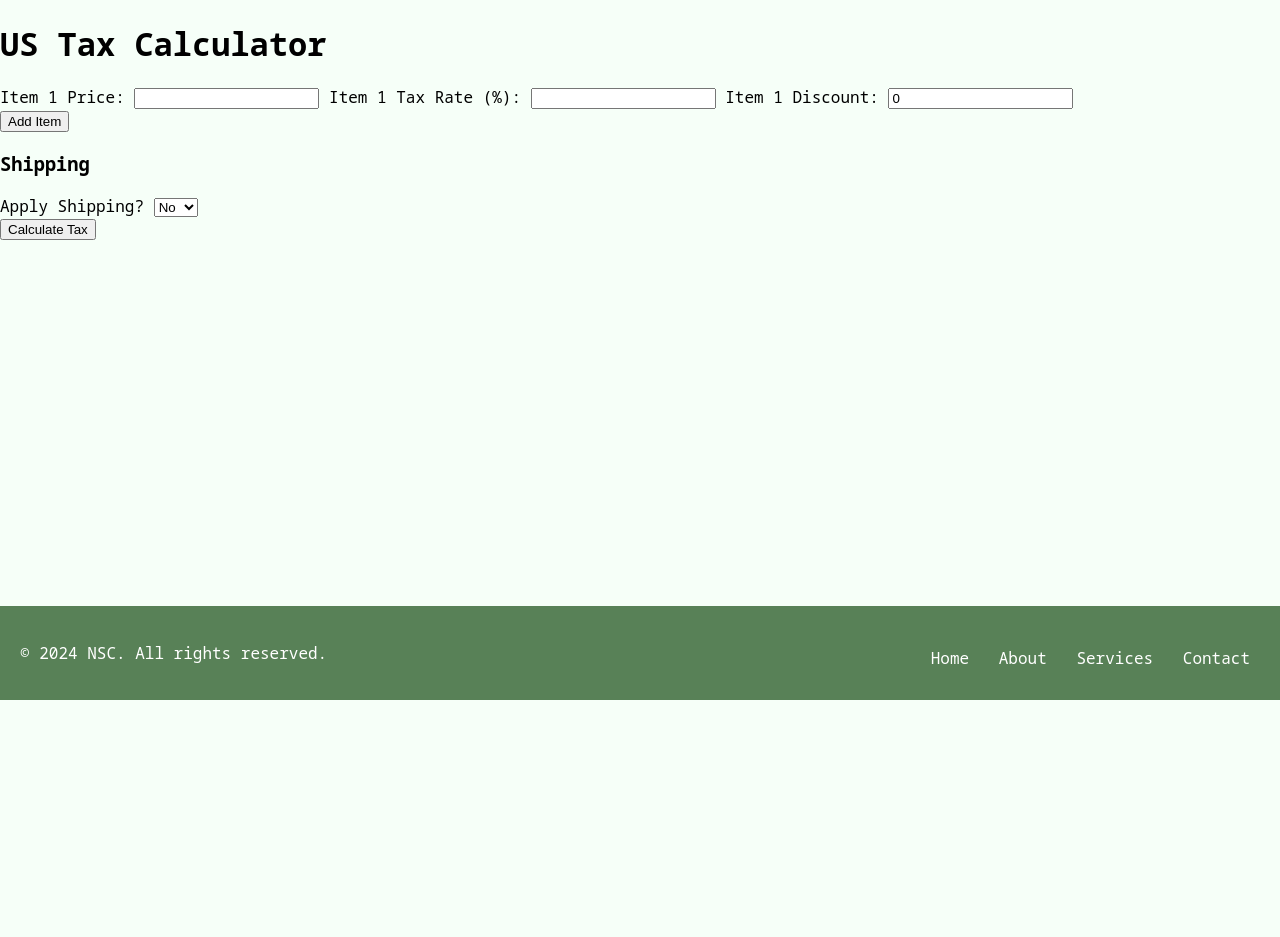
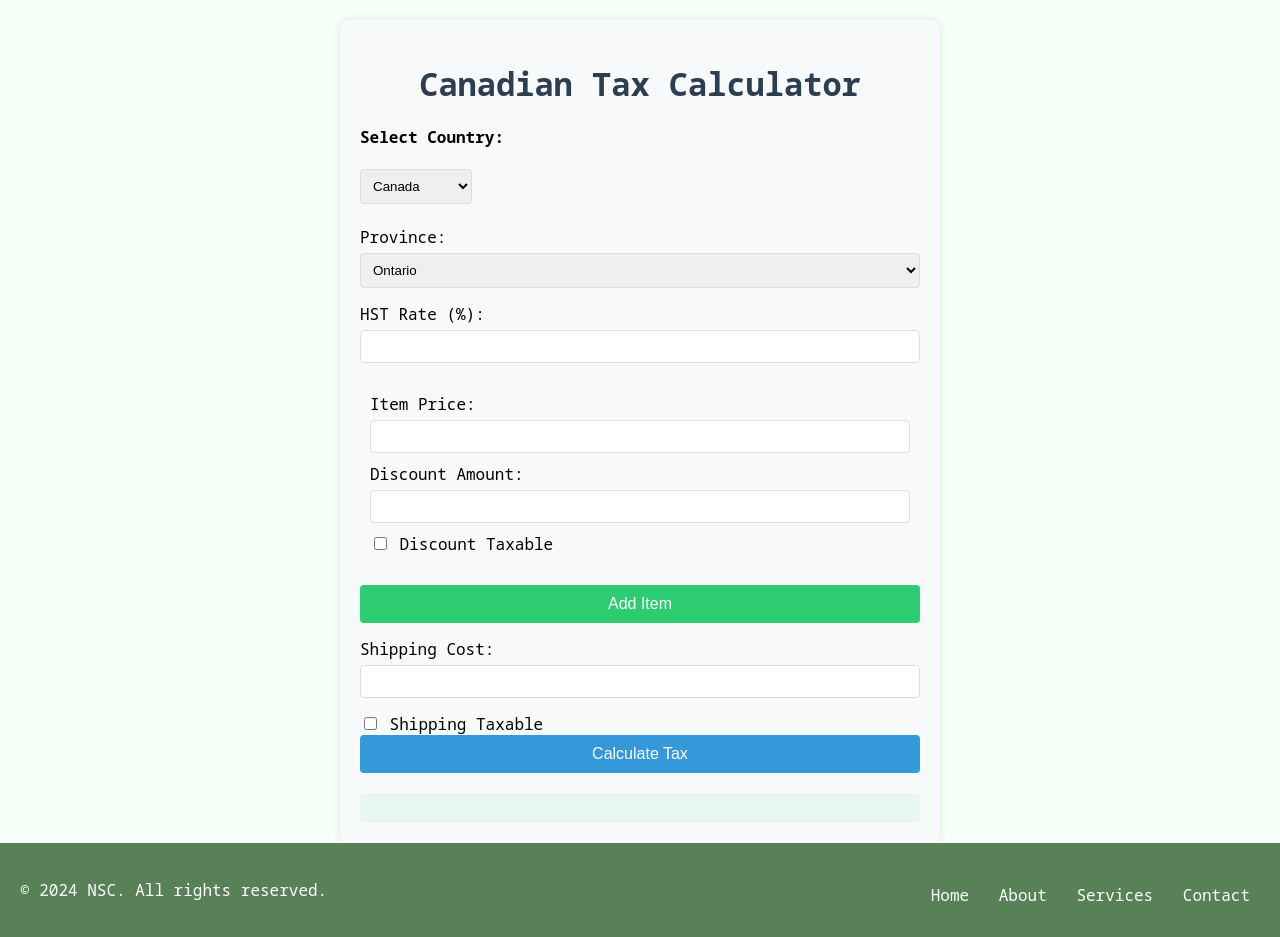
Before and after one commit to iamxdv30/TheOmnitool, a Flask app: page /canada_tax_calculator in a window 1280 px wide. Shown: the part 100-1037 px from the top of the page. Before the commit the page ends 800 px from the top, so only its background shows below. Run offline with Flask 3, Linux system fonts and the light colour scheme; a user stored in the database is signed in.

Commit message:
Added route when user try to use ca-calculator and UI refinement for the calculators

```diff
--- a/Tools/templates/canada_tax_calculator.html
+++ b/Tools/templates/canada_tax_calculator.html
@@ -1,116 +1,285 @@
-{% extends "base.html" %}
-{% block title %}US Tax Calculator{% endblock %}
-{% block styles %}{% endblock %}
-{% block content %}
+{% extends 'base.html' %} {% block title %}Canadian Tax Calculator{% endblock %}
+{% block styles %}
+<link
+  rel="stylesheet"
+  href="{{ url_for('static', filename='css/canada_tax_calculator.css') }}"
+/>
+{% endblock %} {% block content %}
+<div class="ca-container">
+  <h1 class="ca-heading">Canadian Tax Calculator</h1>
+  <h4>Select Country:</h4>
+  <select id="country" onchange="selectTaxCalculator()">
+    <option value="CA">Canada</option>
+    <option value="US">United States</option>
+  </select>
+  <br /><br />
+  <div class="ca-province-form-group">
+    <label for="province">Province:</label>
+    <select id="province">
+      <option value="ON">Ontario</option>
+      <option value="BC">British Columbia</option>
+      <option value="AB">Alberta</option>
+      <option value="MB">Manitoba</option>
+      <option value="NB">New Brunswick</option>
+      <option value="NL">Newfoundland and Labrador</option>
+      <option value="NS">Nova Scotia</option>
+      <option value="NT">Northwest Territories</option>
+      <option value="NU">Nunavut</option>
+      <option value="PE">Prince Edward Island</option>
+      <option value="QC">Quebec</option>
+      <option value="SK">Saskatchewan</option>
+      <option value="YT">Yukon</option>
+    </select>
+  </div>
 
-<div class="tax-calculator">
-    <h1>US Tax Calculator</h1>
+  <div id="taxRates"></div>
+  <div id="itemsContainer"></div>
+  <button class="ca-add-item" onclick="addItem()">Add Item</button>
 
-    <form method="POST" action="{{ url_for('tax_calculator_route') }}">
-        <div id="itemsContainer">
-            {% for i in range(1, (data['item_count']|default(1))|int + 1) %}
-            <div class="item-row">
-                <label for="item_price_{{ i }}">Item {{ i }} Price:</label>
-                <input type="number" step="0.01" name="item_price_{{ i }}" id="item_price_{{ i }}" value="{{ data['item_price_' ~ i]|default('') }}" required>
-
-                <label for="item_tax_rate_{{ i }}">Item {{ i }} Tax Rate (%):</label>
-                <input type="number" step="0.01" name="item_tax_rate_{{ i }}" id="item_tax_rate_{{ i }}" value="{{ data['item_tax_rate_' ~ i]|default('') }}" required>
-
-                <label for="item_discount_{{ i }}">Item {{ i }} Discount:</label>
-                <input type="number" step="0.01" name="item_discount_{{ i }}" id="item_discount_{{ i }}" value="{{ data['item_discount_' ~ i]|default('0') }}">
-            </div>
-            {% endfor %}
-        </div>
-
-        <button type="button" id="addItem">Add Item</button>
-
-        <div class="shipping-section">
-            <h3>Shipping</h3>
-            <label for="has_shipping">Apply Shipping?</label>
-            <select name="has_shipping" id="has_shipping">
-                <option value="N" {% if data.has_shipping != 'Y' %}selected{% endif %}>No</option>
-                <option value="Y" {% if data.has_shipping == 'Y' %}selected{% endif %}>Yes</option>
-            </select>
-
-            <div id="shipping_section" {% if data.has_shipping != 'Y' %}style="display: none;"{% endif %}>
-                <label for="shipping_cost">Shipping Cost:</label>
-                <input type="number" step="0.01" name="shipping_cost" id="shipping_cost" value="{{ data.shipping_cost|default('') }}">
-
-                <label for="shipping_taxable">Is Shipping Taxable?</label>
-                <select name="shipping_taxable" id="shipping_taxable">
-                    <option value="N" {% if data.shipping_taxable != 'Y' %}selected{% endif %}>No</option>
-                    <option value="Y" {% if data.shipping_taxable == 'Y' %}selected{% endif %}>Yes</option>
-                </select>
-
-                <div id="shipping_tax_rate_section" {% if data.shipping_taxable != 'Y' %}style="display: none;"{% endif %}>
-                    <label for="shipping_tax_rate">Shipping Tax Rate (%):</label>
-                    <input type="number" step="0.01" name="shipping_tax_rate" id="shipping_tax_rate" value="{{ data.shipping_tax_rate|default('') }}">
-                </div>
-            </div>
-        </div>
-
-        <input type="submit" value="Calculate Tax">
-    </form>
-
-    {% if result %}
-    <div class="result-container">
-        <h2>Results</h2>
-        <p><strong>Item Total:</strong> {{ result.item_total }}</p>
-        <p><strong>Discount Total:</strong> {{ result.discount_total }}</p>
-        <p><strong>Total Tax:</strong> {{ result.total_tax }}</p>
-        <p><strong>Total Amount:</strong> {{ result.total_amount }}</p>
-
-        <div class="tax-breakdown">
-            <h3>Tax Breakdown:</h3>
-            <ul>
-            {% for tax in result.tax_breakdown %}
-                <li>Tax for Item {{ tax.item }}: {{ tax.tax }}</li>
-            {% endfor %}
-            {% if result.shipping_tax %}
-                <li>Shipping Tax: {{ result.shipping_tax }}</li>
-            {% endif %}
-            </ul>
-        </div>
-    </div>
-    {% endif %}
+  <div class="ca-shipping-form-group">
+    <label for="shippingCost">Shipping Cost:</label>
+    <input type="number" id="shippingCost" step="0.01" min="0" />
+  </div>
+  <div class="ca-shipping-checkbox">
+    <label>
+      <input type="checkbox" id="shippingTaxable" /> Shipping Taxable
+    </label>
+  </div>
+  <button class="ca-calculate-tax" onclick="calculateTax()">
+    Calculate Tax
+  </button>
+  <div id="results"></div>
 </div>
 
 <script>
-document.addEventListener('DOMContentLoaded', function() {
+  const taxStructure = {
+    ON: { type: 'HST', rates: ['HST'] },
+    BC: { type: 'GST_PST', rates: ['GST', 'PST'] },
+    AB: { type: 'GST', rates: ['GST'] },
+    MB: { type: 'GST_PST', rates: ['GST', 'PST'] },
+    NB: { type: 'HST', rates: ['HST'] },
+    NL: { type: 'HST', rates: ['HST'] },
+    NS: { type: 'HST', rates: ['HST'] },
+    NT: { type: 'GST', rates: ['GST'] },
+    NU: { type: 'GST', rates: ['GST'] },
+    PE: { type: 'HST', rates: ['HST'] },
+    QC: { type: 'GST_QST', rates: ['GST', 'QST'] },
+    SK: { type: 'GST_PST', rates: ['GST', 'PST'] },
+    YT: { type: 'GST', rates: ['GST'] },
+  };
+
+  function updateTaxRates() {
+    const province = document.getElementById('province').value;
+    const taxRatesDiv = document.getElementById('taxRates');
+    taxRatesDiv.innerHTML = '';
+
+    if (province) {
+      const rates = taxStructure[province].rates;
+      const fragment = document.createDocumentFragment();
+      rates.forEach((rate) => {
+        const div = document.createElement('div');
+        div.className = 'form-group';
+        div.innerHTML = `
+              <label for="${rate.toLowerCase()}Rate">${rate} Rate (%):</label>
+              <input type="number" id="${rate.toLowerCase()}Rate" step="0.01" min="0" max="100" required>
+            `;
+        fragment.appendChild(div);
+      });
+      taxRatesDiv.appendChild(fragment);
+    }
+  }
+
+  function addItem() {
     const itemsContainer = document.getElementById('itemsContainer');
-    const addItemButton = document.getElementById('addItem');
-    let itemCount = {{ (data['item_count']|default(1))|int }};
+    const itemDiv = document.createElement('div');
+    itemDiv.className = 'item';
+    itemDiv.innerHTML = `
+          <div class="form-group">
+            <label>Item Price:</label>
+            <input type="number" class="itemPrice" step="0.01" min="0" required>
+          </div>
+          <div class="form-group">
+            <label>Discount Amount:</label>
+            <input type="number" class="discountAmount" step="0.01" min="0" required>
+          </div>
+          <div class="discount-checkbox">
+            <label>
+              <input type="checkbox" class="discountTaxable"> Discount Taxable
+            </label>
+          </div>
+        `;
+    itemsContainer.appendChild(itemDiv);
+  }
 
-    addItemButton.addEventListener('click', function() {
-        itemCount++;
-        const newItem = document.createElement('div');
-        newItem.className = 'item-row';
-        newItem.innerHTML = `
-            <label for="item_price_${itemCount}">Item ${itemCount} Price:</label>
-            <input type="number" step="0.01" name="item_price_${itemCount}" id="item_price_${itemCount}" required>
-
-            <label for="item_tax_rate_${itemCount}">Item ${itemCount} Tax Rate (%):</label>
-            <input type="number" step="0.01" name="item_tax_rate_${itemCount}" id="item_tax_rate_${itemCount}" required>
-
-            <label for="item_discount_${itemCount}">Item ${itemCount} Discount:</label>
-            <input type="number" step="0.01" name="item_discount_${itemCount}" id="item_discount_${itemCount}" value="0">
-        `;
-        itemsContainer.appendChild(newItem);
+  function calculateTax() {
+    const province = document.getElementById('province').value;
+    const taxRates = {};
+    taxStructure[province].rates.forEach((rate) => {
+      const rateValue = parseFloat(
+        document.getElementById(rate.toLowerCase() + 'Rate').value
+      );
+      taxRates[rate] = rateValue;
     });
 
-    const hasShippingSelect = document.getElementById('has_shipping');
-    const shippingSection = document.getElementById('shipping_section');
-    const shippingTaxableSelect = document.getElementById('shipping_taxable');
-    const shippingTaxRateSection = document.getElementById('shipping_tax_rate_section');
+    const items = Array.from(document.querySelectorAll('.item')).map(
+      (itemDiv) => ({
+        price: parseFloat(itemDiv.querySelector('.itemPrice').value) || 0,
+        discount:
+          parseFloat(itemDiv.querySelector('.discountAmount').value) || 0,
+        discount_taxable: itemDiv.querySelector('.discountTaxable').checked,
+      })
+    );
 
-    hasShippingSelect.addEventListener('change', function() {
-        shippingSection.style.display = this.value === 'Y' ? 'block' : 'none';
+    const shippingCost =
+      parseFloat(document.getElementById('shippingCost').value) || 0;
+    const shippingTaxable = document.getElementById('shippingTaxable').checked;
+
+    const result = calculateTaxResult(
+      items,
+      taxRates,
+      shippingCost,
+      shippingTaxable
+    );
+    displayResults(result);
+  }
+
+  function calculateTaxResult(items, taxRates, shippingCost, shippingTaxable) {
+    let orderTotal = 0;
+    let itemTotal = 0;
+    let taxTotal = 0;
+    let discountTotal = 0;
+    let taxBreakdown = {};
+
+    items.forEach((item, index) => {
+      itemTotal += item.price;
+      let taxableAmount = item.price;
+      if (item.discount > 0) {
+        discountTotal += item.discount;
+        taxableAmount = item.discount_taxable
+          ? item.price - item.discount
+          : item.price;
+      }
+
+      let itemTax = 0;
+      taxBreakdown[`item${index + 1}`] = {};
+      for (const [taxType, rate] of Object.entries(taxRates)) {
+        const taxAmount = (taxableAmount * rate) / 100;
+        itemTax += taxAmount;
+        taxBreakdown[`item${index + 1}`][`${taxType}_amount`] =
+          Math.round(taxAmount * 10000) / 10000;
+      }
+      taxTotal += itemTax;
     });
 
-    shippingTaxableSelect.addEventListener('change', function() {
-        shippingTaxRateSection.style.display = this.value === 'Y' ? 'block' : 'none';
+    let shippingTax = 0;
+    if (shippingTaxable) {
+      taxBreakdown['shipping'] = {};
+      for (const [taxType, rate] of Object.entries(taxRates)) {
+        const taxAmount = (shippingCost * rate) / 100;
+        shippingTax += taxAmount;
+        taxBreakdown['shipping'][`${taxType}_amount`] =
+          Math.round(taxAmount * 10000) / 10000;
+      }
+      taxTotal += shippingTax;
+    }
+
+    orderTotal = itemTotal + taxTotal + shippingCost - discountTotal;
+
+    return {
+      orderTotal: Math.round(orderTotal * 100) / 100,
+      itemTotal: Math.round(itemTotal * 100) / 100,
+      taxTotal: Math.round(taxTotal * 100) / 100,
+      shippingCost: Math.round(shippingCost * 100) / 100,
+      shippingTax: Math.round(shippingTax * 100) / 100,
+      discountTotal: Math.round(discountTotal * 100) / 100,
+      taxBreakdown: taxBreakdown,
+    };
+  }
+
+  function displayResults(result) {
+    const resultsDiv = document.getElementById('results');
+    resultsDiv.innerHTML = `
+          <h2>Calculation Results:</h2>
+          <p>Order Total: $${result.orderTotal.toFixed(2)}</p>
+          <p>Item Total: $${result.itemTotal.toFixed(2)}</p>
+          <p>Tax Total: $${result.taxTotal.toFixed(2)}</p>
+          <p>Shipping Cost: $${result.shippingCost.toFixed(2)}</p>
+          <p>Shipping Tax: $${result.shippingTax.toFixed(2)}</p>
+          <p>Discount Total: $${result.discountTotal.toFixed(2)}</p>
+          <h3>Tax Breakdown:</h3>
+          ${Object.entries(result.taxBreakdown)
+            .map(
+              ([itemKey, taxes]) => `
+            <p>${
+              itemKey === 'shipping' ? 'Shipping' : `Item ${itemKey.slice(4)}`
+            } Taxes:</p>
+            <ul>
+              ${Object.entries(taxes)
+                .map(
+                  ([taxType, amount]) => `
+                <li>${taxType
+                  .toUpperCase()
+                  .replace('_AMOUNT', '')}: $${amount.toFixed(2)}</li>
+              `
+                )
+                .join('')}
+            </ul>
+          `
+            )
+            .join('')}
+        `;
+  }
+
+  function initializeForm() {
+    const provinceSelect = document.getElementById('province');
+    const provinceNames = {
+      ON: 'Ontario',
+      BC: 'British Columbia',
+      AB: 'Alberta',
+      MB: 'Manitoba',
+      NB: 'New Brunswick',
+      NL: 'Newfoundland and Labrador',
+      NS: 'Nova Scotia',
+      NT: 'Northwest Territories',
+      NU: 'Nunavut',
+      PE: 'Prince Edward Island',
+      QC: 'Quebec',
+      SK: 'Saskatchewan',
+      YT: 'Yukon',
+    };
+
+    Object.entries(provinceNames).forEach(([abbr, fullName]) => {
+      const option = document.createElement('option');
+      option.value = abbr;
+      option.textContent = fullName;
+      provinceSelect.appendChild(option);
     });
-});
+
+    updateTaxRates();
+    addItem();
+  }
+
+  function selectTaxCalculator() {
+    const country = document.getElementById('country').value;
+    window.location.href =
+      country === 'CA'
+        ? "{{ url_for('canada_tax_calculator') }}"
+        : "{{ url_for('tax_calculator_route') }}";
+  }
+
+  document.addEventListener('DOMContentLoaded', () => {
+    initializeForm();
+    document
+      .getElementById('province')
+      .addEventListener('change', updateTaxRates);
+    document
+      .getElementById('country')
+      .addEventListener('change', selectTaxCalculator);
+    document.getElementById('addItemBtn').addEventListener('click', addItem);
+    document
+      .getElementById('calculateTaxBtn')
+      .addEventListener('click', calculateTax);
+  });
 </script>
 
 {% endblock %}
--- a/main.py
+++ b/main.py
@@ -9,6 +9,7 @@ from flask import (
     flash,
     Response,
     make_response,
+    flash,
 )
 from flask_sqlalchemy import (
     SQLAlchemy,
@@ -149,7 +150,11 @@ def register_routes(app):
     @app.route("/tax_calculator", methods=["GET", "POST"])
     def tax_calculator_route():
         if request.method == "POST":
-            logger.debug("Received POST request for tax calculation")
+            calculator_type = request.form.get("calculator_type")
+            if calculator_type == "canada":
+                return redirect(url_for("canada_tax_calculator_check"))
+
+            logger.debug("Received POST request for US tax calculation")
             data = request.form.to_dict()
             logger.debug(f"Received form data: {data}")
 
@@ -213,15 +218,36 @@ def register_routes(app):
             data = {}
             return render_template("tax_calculator.html", data=data)
 
+    @app.route("/canada_tax_calculator_check", methods=["GET", "POST"])
+    def canada_tax_calculator_check():
+        """
+        Check if the user is logged in before accessing the Canada Tax Calculator.
+
+        This route handler performs the following actions:
+        1. Checks if the user is logged in by verifying the presence of 'logged_in' in the session.
+        2. If logged in, redirects the user to the Canada Tax Calculator page.
+        3. If not logged in, flashes an info message and redirects to the login page.
+
+        Returns:
+            A redirect response to either the Canada Tax Calculator or login page.
+        """
+        if "logged_in" in session:
+            return redirect(url_for("canada_tax_calculator"))
+        else:
+            flash("You need to login to access the Canada Tax Calculator.", "info")
+        return redirect(url_for("login"))
+
     # Route for Canada tax calculator
     @app.route("/canada_tax_calculator", methods=["GET", "POST"])
     def canada_tax_calculator():
+        if "logged_in" not in session:
+            flash("You need to login to access the Canada Tax Calculator.", "info")
+            return redirect(url_for("login"))
+
         if request.method == "POST":
             data = request.form.to_dict()
             result = calculate_tax(data)
-            return render_template(
-                "canada_tax_calculator.html", result=result, data=data
-            )
+            return render_template("canada_tax_calculator.html", result=result, data=data)
         else:
             data = {}
             return render_template("canada_tax_calculator.html", data=data)
```
Also changed, not shown: Tools/templates/tax_calculator.html (+15 -15 lines), instance/users.db.
